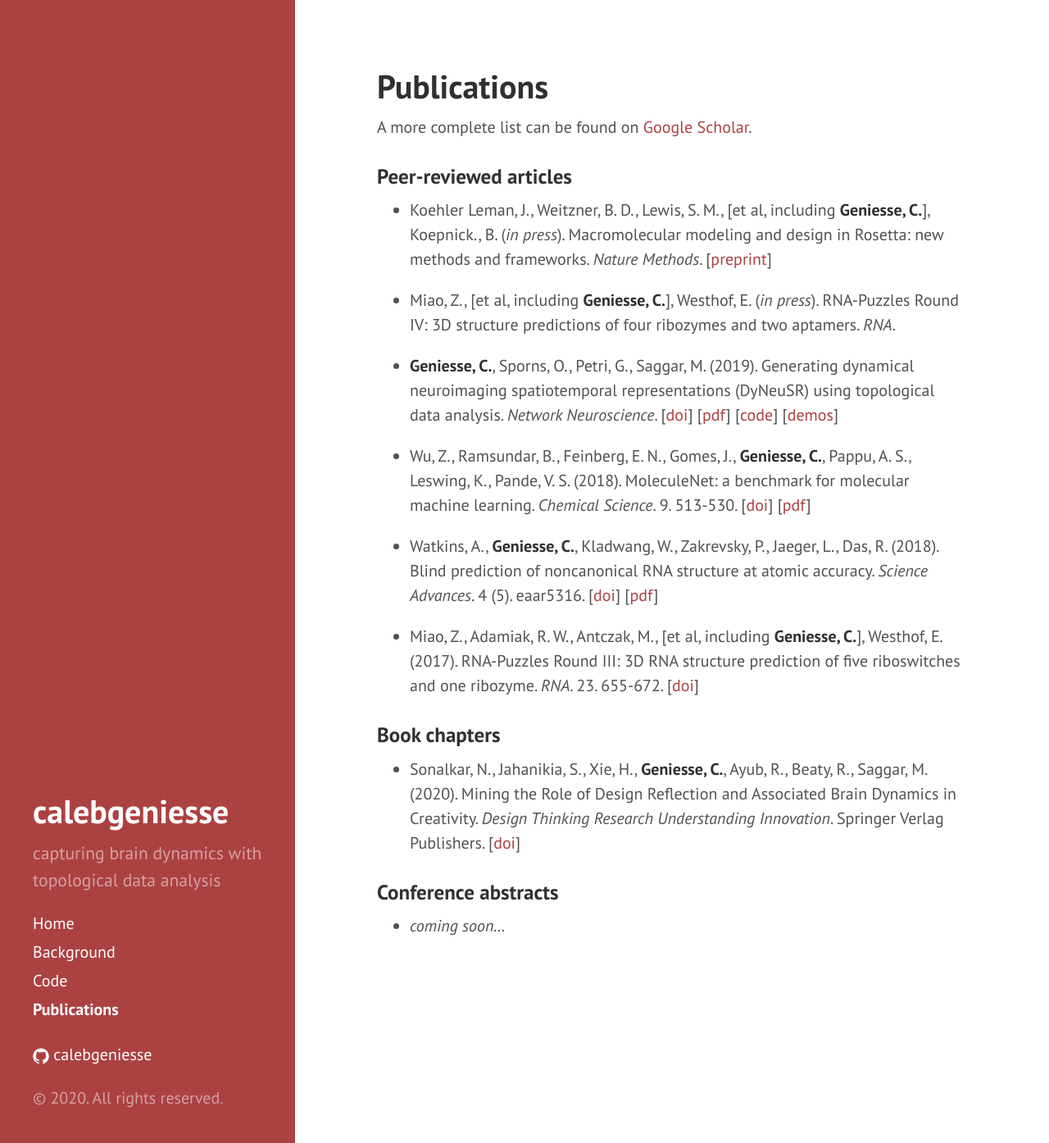
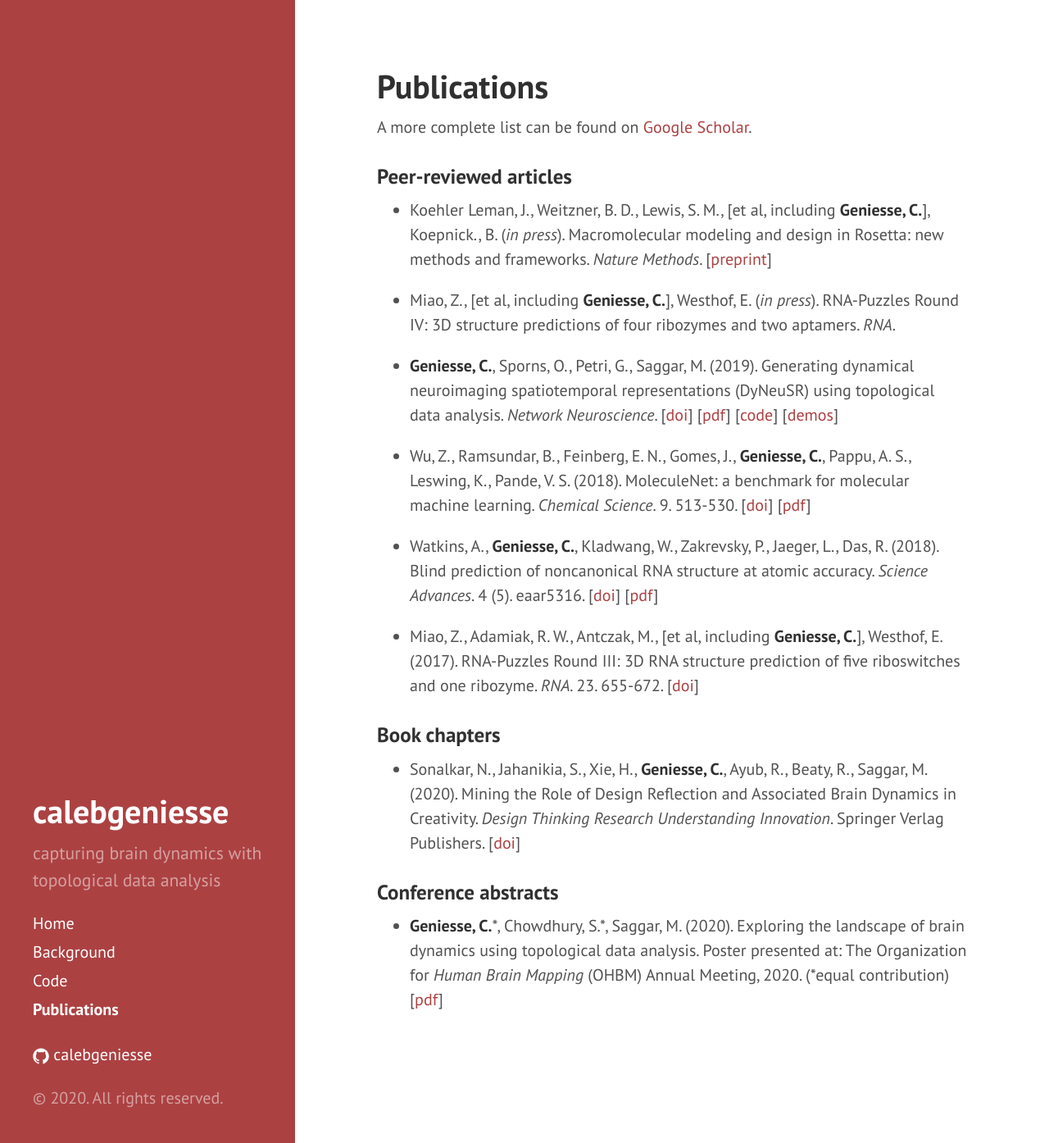
Before and after one commit to calebgeniesse/calebgeniesse.github.io, a Jekyll site: the page built from publications.md, in a window 1280 px wide and 1394 px high. Shown: the whole window at 82% size. Built offline with Jekyll 4.4.1, drawn with Linux system fonts in a browser that asks for light colours.

Commit message:
add OHBM 2020 poster

```diff
--- a/publications.md
+++ b/publications.md
@@ -33,4 +33,4 @@
 
 ### Conference abstracts
 
-- *coming soon...*
+- **Geniesse, C.**\*, Chowdhury, S.\*, Saggar, M. (2020). Exploring the landscape of brain dynamics using topological data analysis. Poster presented at: The Organization for *Human Brain Mapping* (OHBM) Annual Meeting, 2020. (\*equal contribution) [[pdf](https://github.com/calebgeniesse.github.io/blob/master/public/posters/Geniess_Chowdhury_2020_OHBM.pdf)]
```
Also changed, not shown: index.md (+2 -0 lines), 1 other file.
